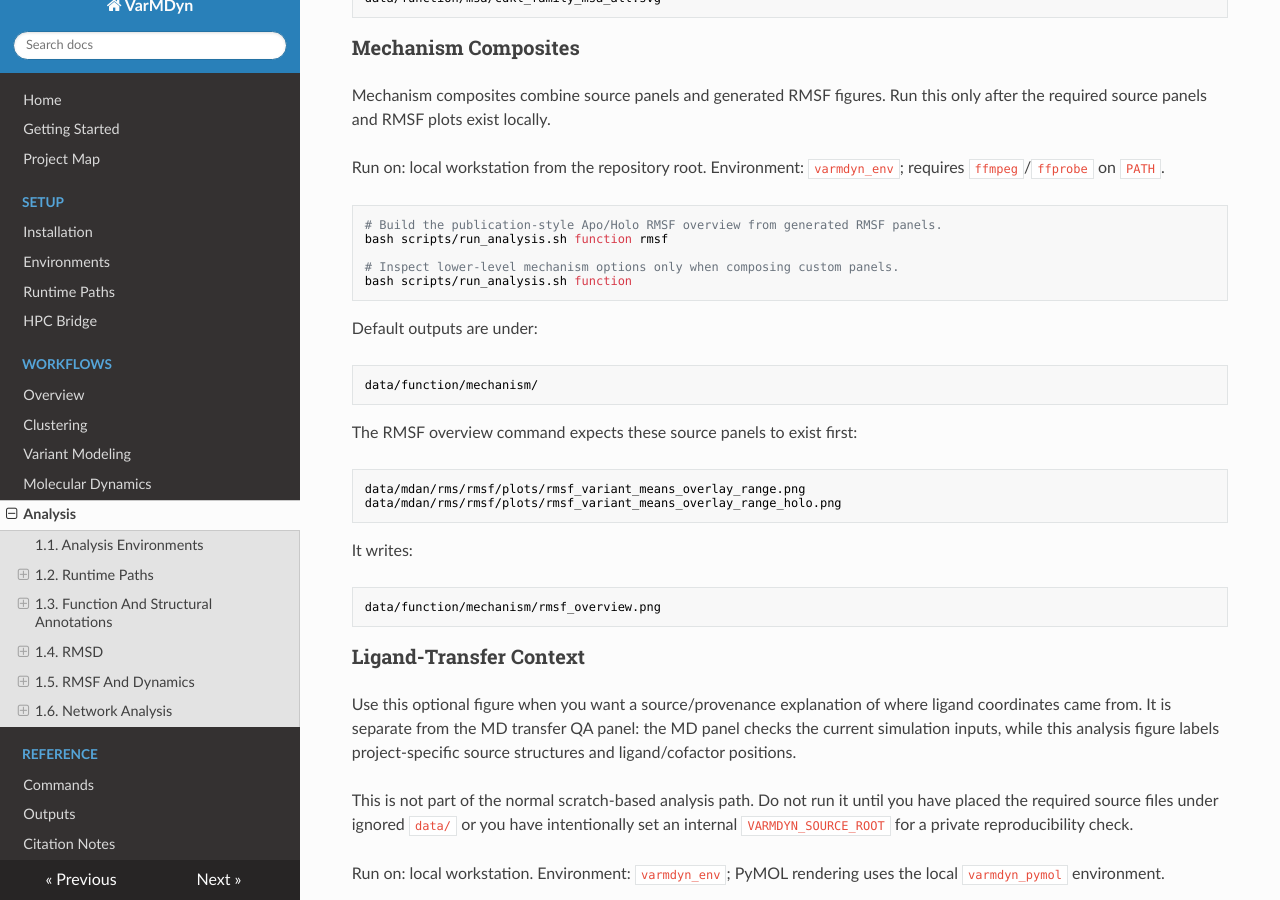
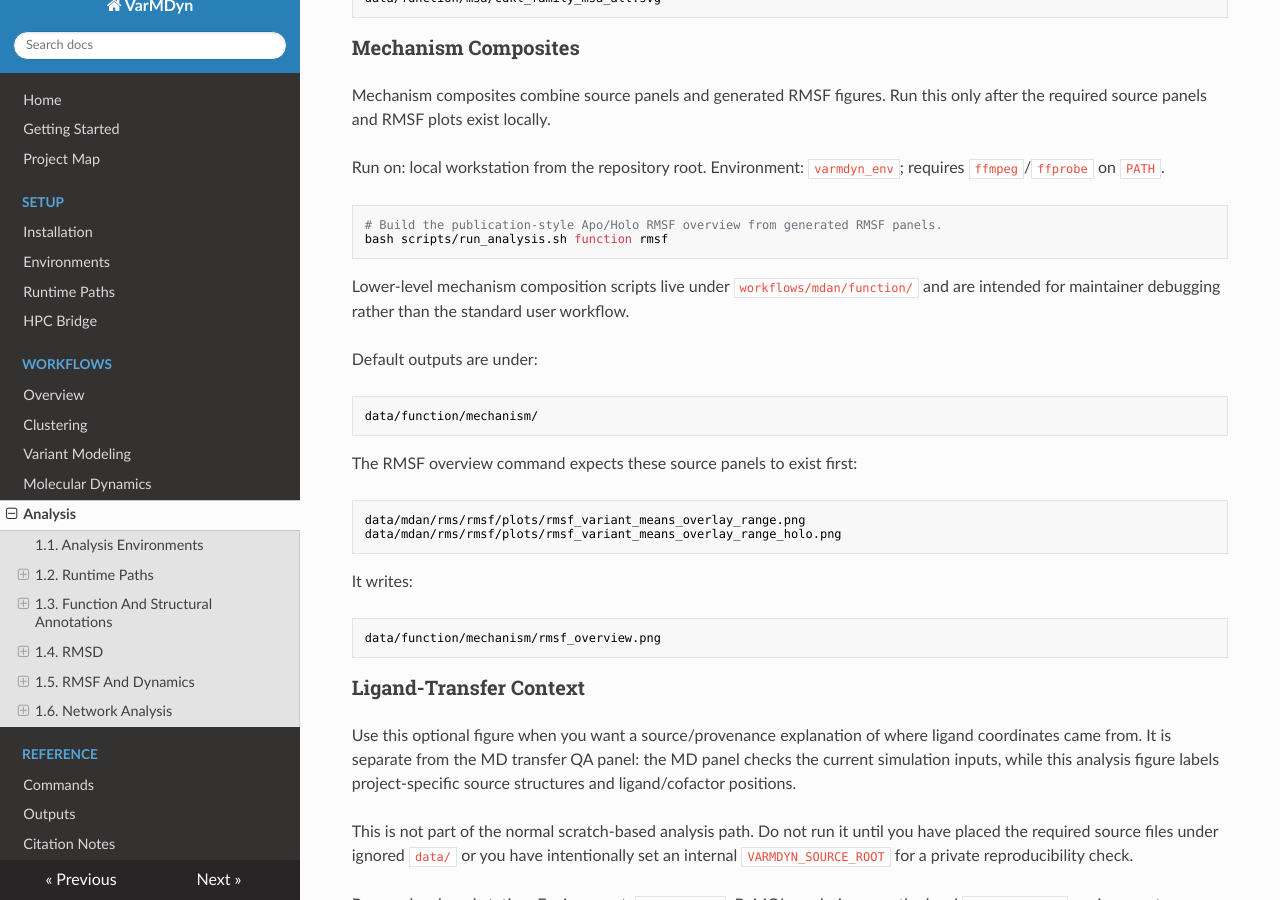
Before and after one commit to paulshamrat/VarMDyn, an MkDocs documentation site: the page built from docs/source/workflows/analysis.md, in a window 1280 px wide and 900 px high, scrolled down 4596 px. Built offline with MkDocs 1.6.1, drawn with Linux system fonts in a browser that asks for light colours; nearby versions of some CDN libraries.

Commit message:
Fix analysis function docs command

````diff
--- a/docs/source/workflows/analysis.md
+++ b/docs/source/workflows/analysis.md
@@ -234,10 +234,11 @@ Run on: local workstation from the repository root. Environment:
 ```bash
 # Build the publication-style Apo/Holo RMSF overview from generated RMSF panels.
 bash scripts/run_analysis.sh function rmsf
+```
 
-# Inspect lower-level mechanism options only when composing custom panels.
-bash scripts/run_analysis.sh function
-```
+Lower-level mechanism composition scripts live under
+`workflows/mdan/function/` and are intended for maintainer debugging rather than
+the standard user workflow.
 
 Default outputs are under:
 
````
